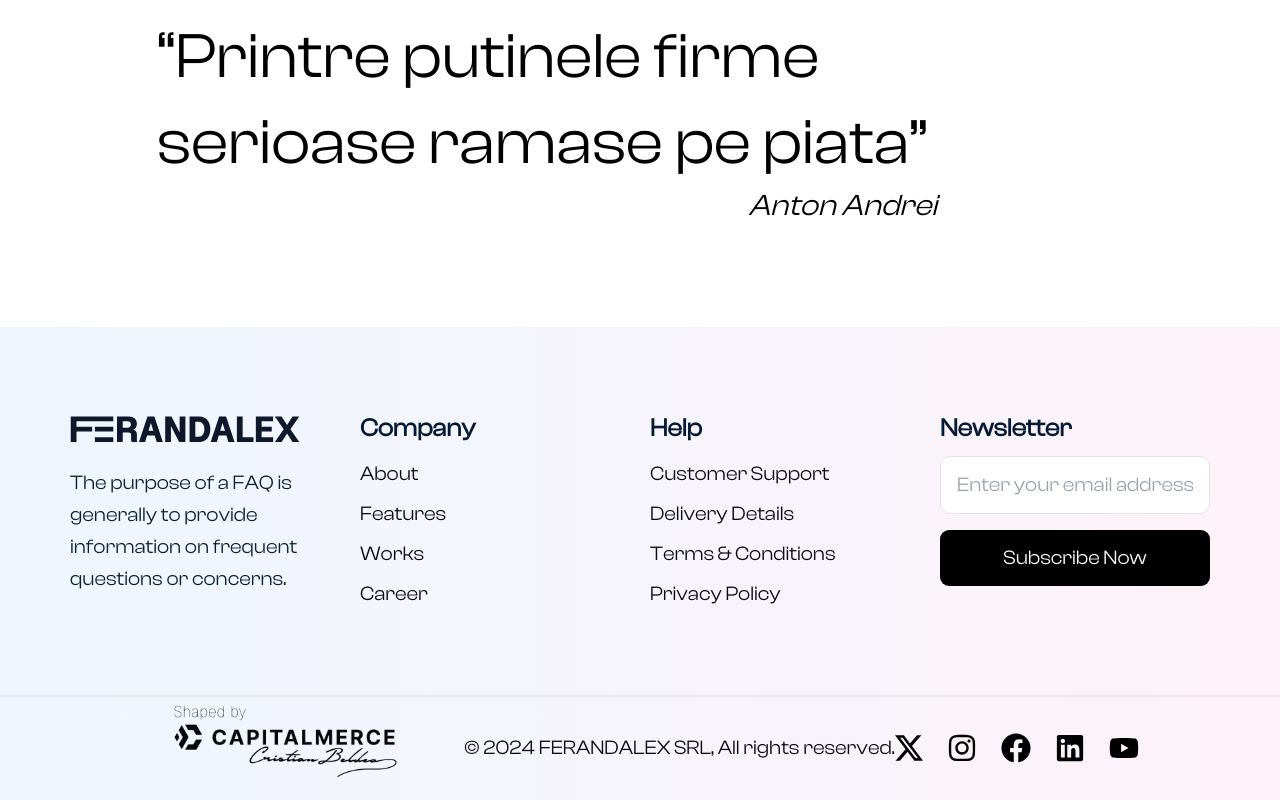
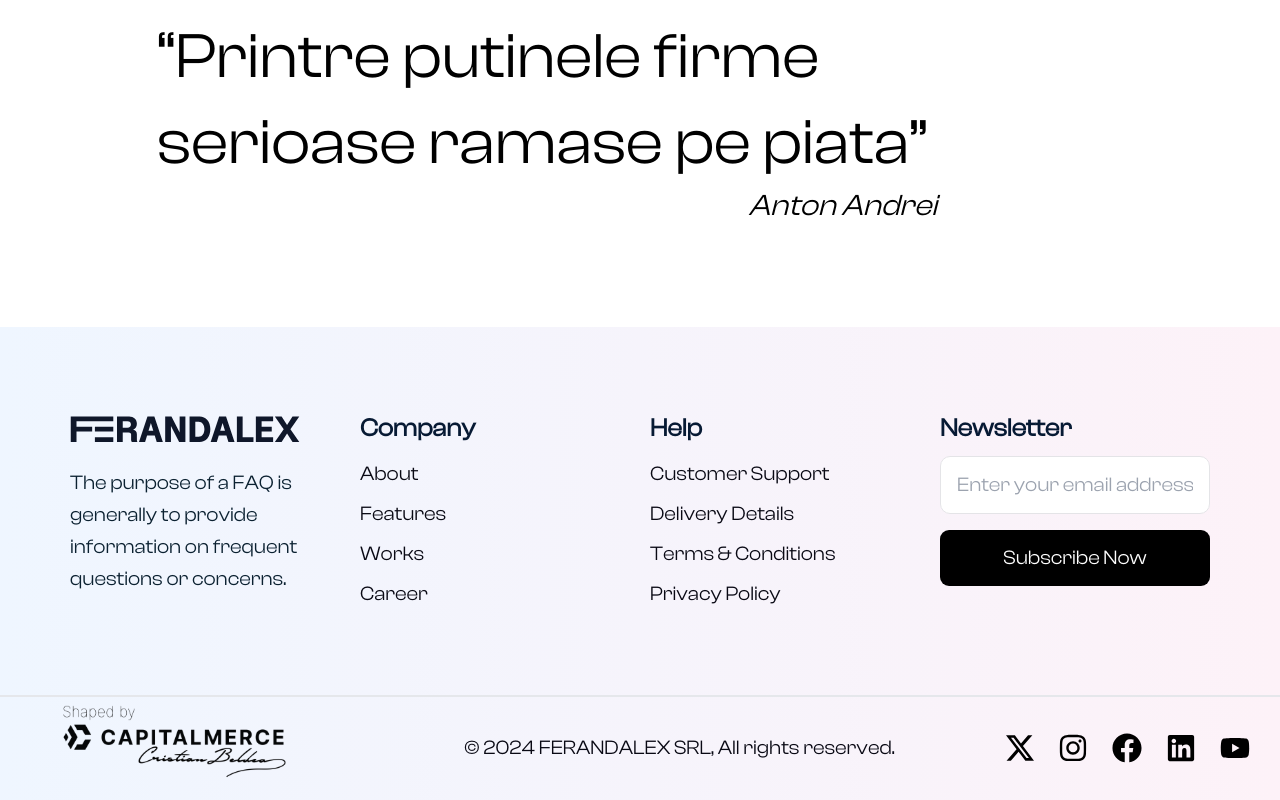
Before and after one commit to vikramkumartejani/ferandalex, a Next.js app: page / in a window 1280 px wide. Shown: the part 6395-7195 px from the top of the page. Built offline with nearby package versions, Linux system fonts and the light colour scheme.

Commit message:
footer space between fix

```diff
--- a/src/app/components/Footer.tsx
+++ b/src/app/components/Footer.tsx
@@ -139,7 +139,7 @@ const Footer = () => {
           </a>
         </div>
         <div className="mx-auto border "></div>
-        <div className="flex xs:flex-row flex-col justify-center items-center sm:pe-[30px] pe-[20px]">
+        <div className="flex xs:flex-row flex-col justify-between items-center sm:pe-[30px] pe-[20px]">
           <div className="xs:mx-0 mx-auto flex xs:justify-start xs:w-fit w-full justify-center">
             <img
               width={353}
```
